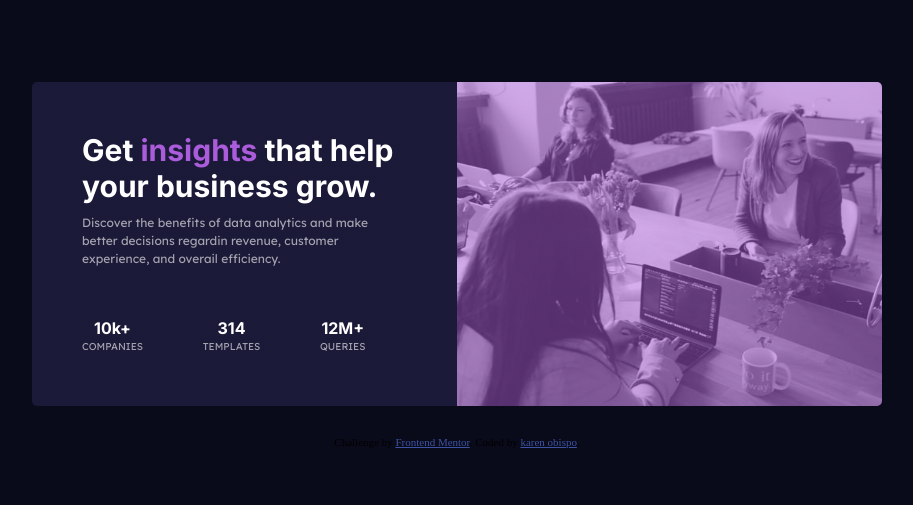
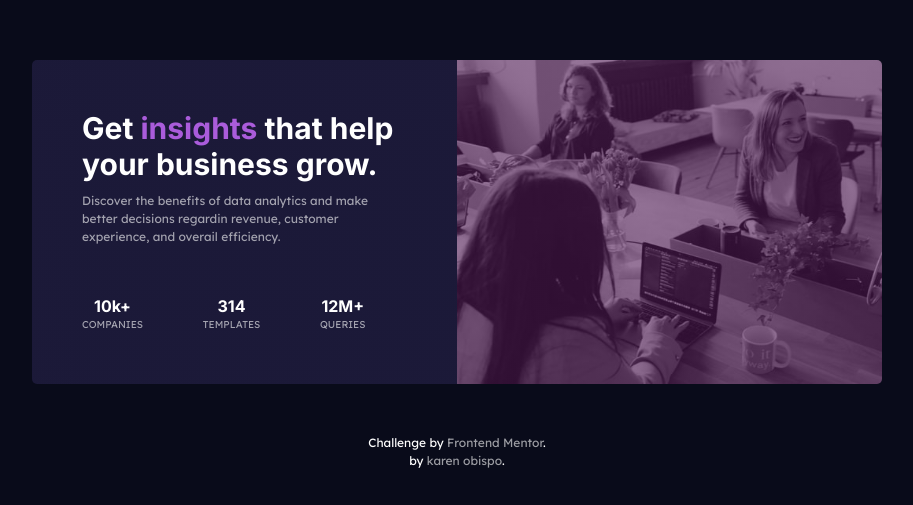
Before and after one commit to sskaren1/pryct-fm_stats-preview-card-component, a plain HTML site: page index.html in a window 1280 px wide. Shown: the part 135-640 px from the top of the page, without its empty margins (183-1096 px from the left). Drawn offline with Linux system fonts and the light colour scheme.

Commit message:
modifications: shadow color, margin, href

```diff
--- a/css/style.css
+++ b/css/style.css
@@ -79,7 +79,7 @@ p{
     width: 21rem;
     border-radius: 0.5rem;
     margin-bottom: 3rem;
-    background-image: linear-gradient(to bottom, hsla(288, 64%, 26%, 0.6) 31%, var(--cardbackground) 0%),url(./../images/image-header-desktop.jpg);
+    background-image: linear-gradient(to bottom, hsla(295, 56%, 21%, 0.6) 31%, var(--cardbackground) 0%),url(./../images/image-header-desktop.jpg);
     background-repeat: repeat,no-repeat;
     background-position: top;
     background-size: contain;
@@ -87,10 +87,11 @@ p{
 @media (min-width: 768px){
     .card{
         width: 85rem;
-        background-image: linear-gradient(to left, hsla(277, 64%, 61%, 0.5) 50%, var(--cardbackground) 0%),url(./../images/image-header-desktop.jpg);
+        background-image: linear-gradient(to left, hsla(295, 56%, 21%, 0.6) 50%, var(--cardbackground) 0%),url(./../images/image-header-desktop.jpg);
         background-position: right;
         background-size: cover, 50% 100%;
         height: auto;
+        margin-bottom: 5rem;
     }
 }
 .container{
@@ -109,8 +110,6 @@ p{
 }
 
 .cardText{
-    /* width: 70%;  */
-    /* margin: 0 auto; */
     padding: 1rem 1.5rem;
     grid-row: 2/3;
 }
@@ -172,10 +171,12 @@ p{
     }
 }
 
-.attribution {
-    font-size: 11px;
+.attribution p{
+    font-size: 12px;
+    color: var(--mainheading_stats);
     text-align: center;
 }
 .attribution a {
-    color: hsl(228, 45%, 44%);
+    color: var(--statheadings_transparent);
+    text-decoration: none;
 }
--- a/index.html
+++ b/index.html
@@ -37,13 +37,9 @@
     </div>
 
     <div class="attribution">
-      Challenge by <a href="https://www.frontendmentor.io/challenges/stats-preview-card-component-8JqbgoU62" target="_blank">Frontend Mentor</a>.
-      Coded by <a href="#">karen obispo</a>.
+      <p>Challenge by <a href="https://www.frontendmentor.io/challenges/stats-preview-card-component-8JqbgoU62" target="_blank">Frontend Mentor</a>.</p>
+      <p>by <a href="https://sk1-stats-preview-card.netlify.app/">karen obispo</a>.</p>
     </div>
   </div>
-  <!-- <div class="attribution">
-    Challenge by <a href="https://www.frontendmentor.io/challenges/stats-preview-card-component-8JqbgoU62" target="_blank">Frontend Mentor</a>.
-    Coded by <a href="#">karen obispo</a>.
-  </div> -->
 </body>
 </html>
```
